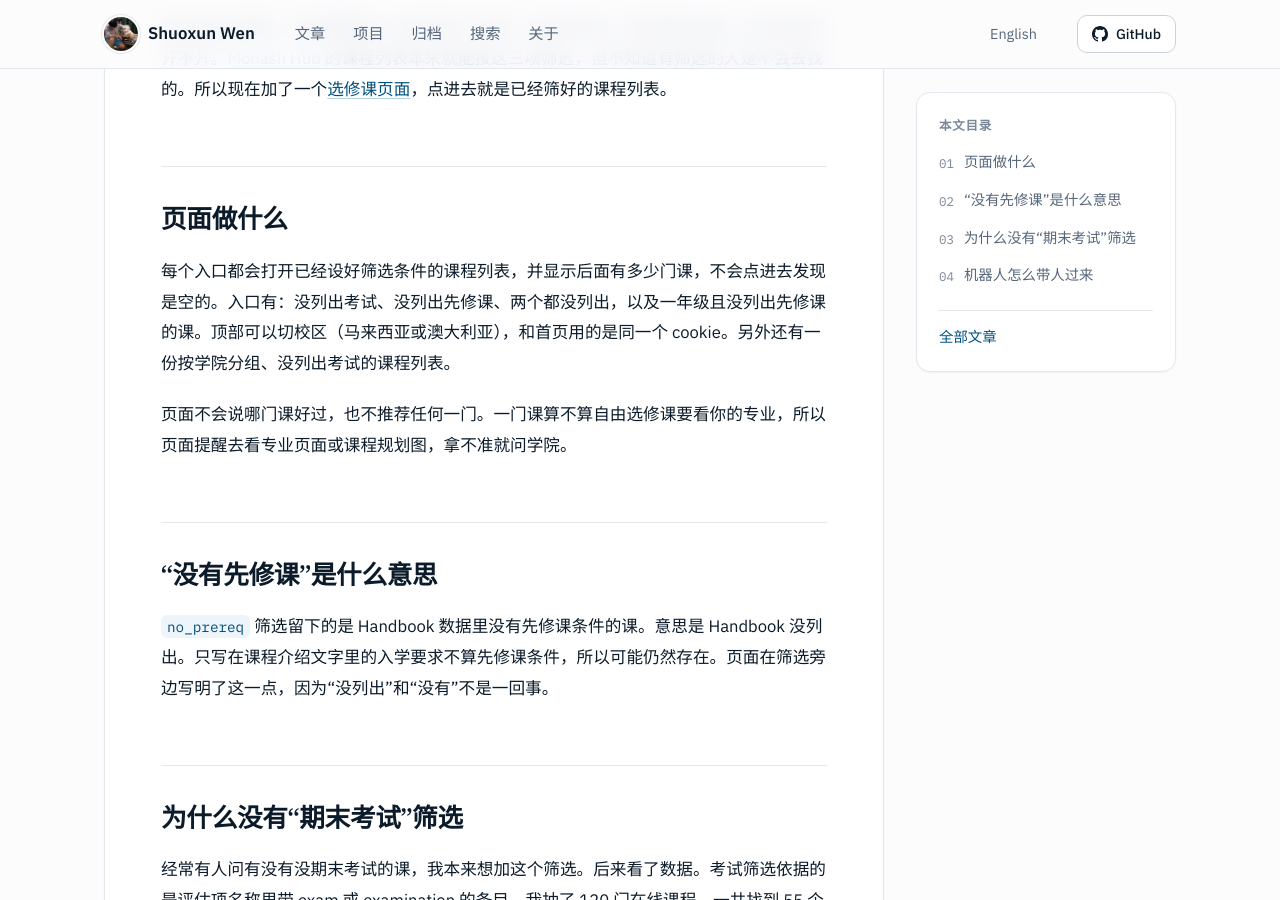
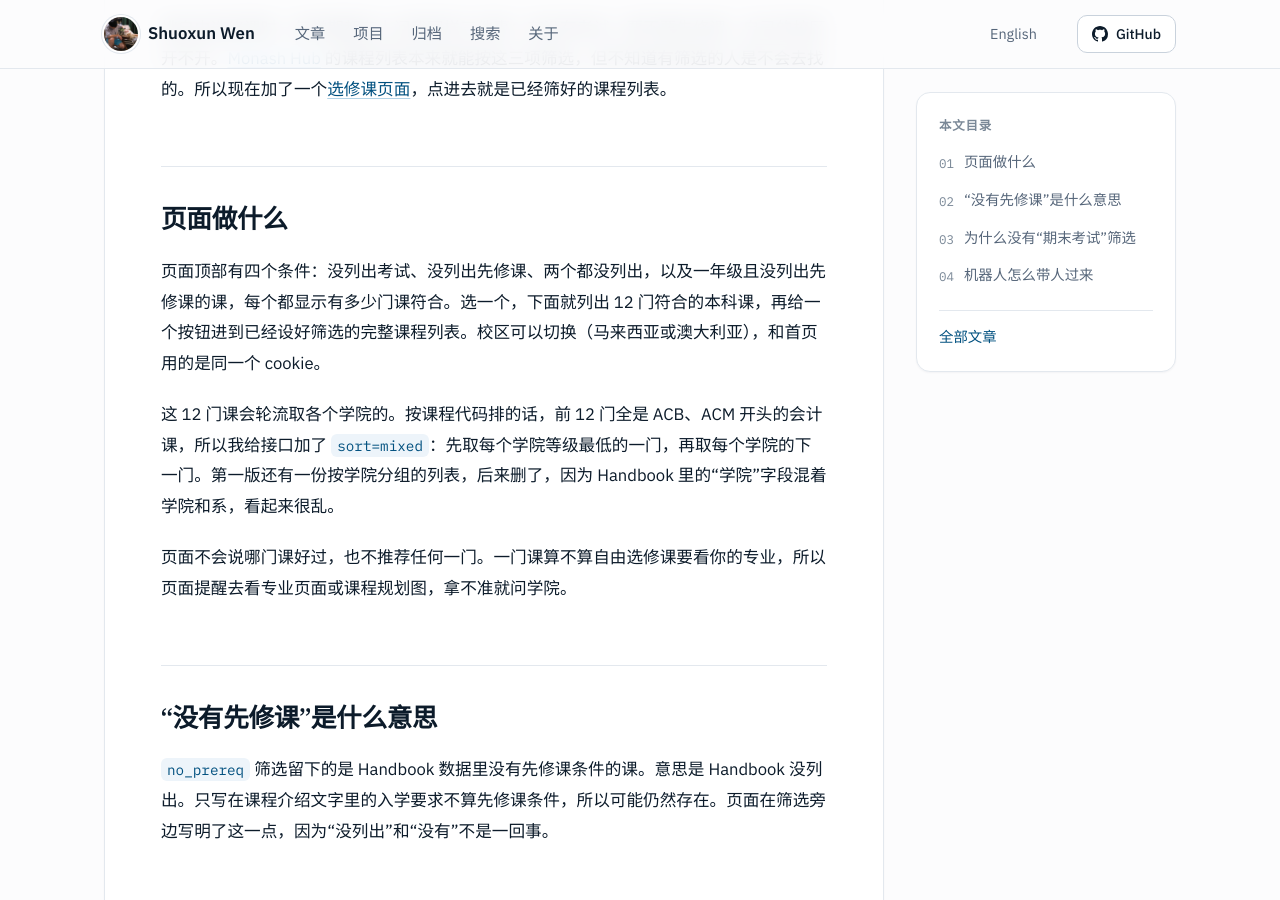
Before and after one commit to Waldo0926/waldo0926.github.io, a Jekyll site: the page built from _posts/2026-11-17-hub-electives-zh.md, in a window 1280 px wide and 900 px high, scrolled down 476 px. Built offline with Jekyll 4.4.1, drawn with Linux system fonts in a browser that asks for light colours.

Commit message:
Describe the electives page as it is after the relayout

```diff
--- a/_posts/2026-11-17-hub-electives-zh.md
+++ b/_posts/2026-11-17-hub-electives-zh.md
@@ -13,7 +13,9 @@ image: /assets/og/hub-electives-zh.png
 
 ## 页面做什么
 
-每个入口都会打开已经设好筛选条件的课程列表，并显示后面有多少门课，不会点进去发现是空的。入口有：没列出考试、没列出先修课、两个都没列出，以及一年级且没列出先修课的课。顶部可以切校区（马来西亚或澳大利亚），和首页用的是同一个 cookie。另外还有一份按学院分组、没列出考试的课程列表。
+页面顶部有四个条件：没列出考试、没列出先修课、两个都没列出，以及一年级且没列出先修课的课，每个都显示有多少门课符合。选一个，下面就列出 12 门符合的本科课，再给一个按钮进到已经设好筛选的完整课程列表。校区可以切换（马来西亚或澳大利亚），和首页用的是同一个 cookie。
+
+这 12 门课会轮流取各个学院的。按课程代码排的话，前 12 门全是 ACB、ACM 开头的会计课，所以我给接口加了 `sort=mixed`：先取每个学院等级最低的一门，再取每个学院的下一门。第一版还有一份按学院分组的列表，后来删了，因为 Handbook 里的“学院”字段混着学院和系，看起来很乱。
 
 页面不会说哪门课好过，也不推荐任何一门。一门课算不算自由选修课要看你的专业，所以页面提醒去看专业页面或课程规划图，拿不准就问学院。
 
```
Also changed, not shown: _posts/2026-11-17-hub-electives.md (+3 -1 lines).
